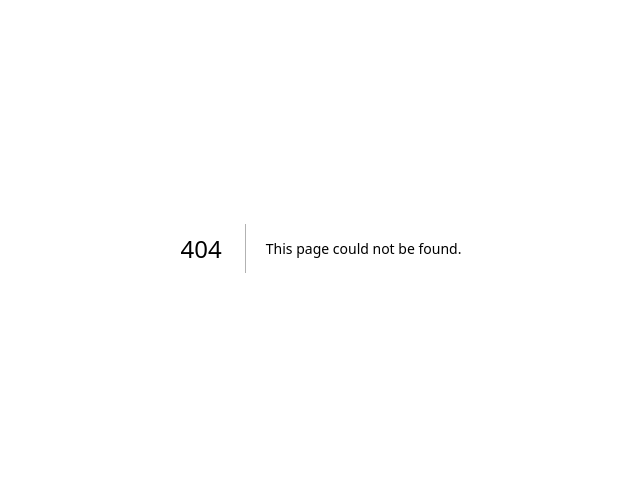
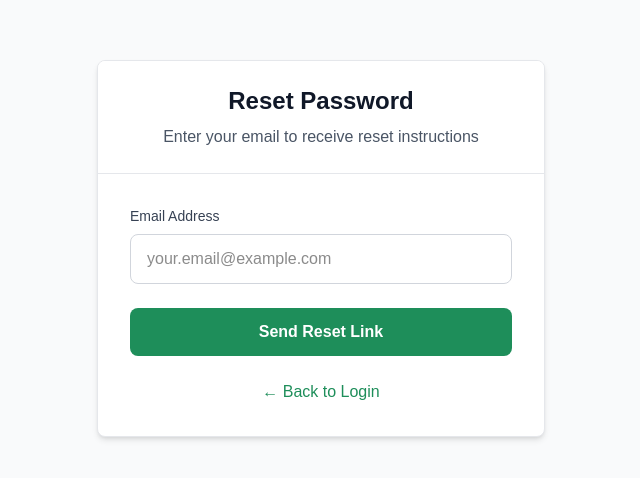
Before and after one commit to marketleveragingmedia-cmd/citizen-activation-system, a Next.js app: page /forgot-password in a window 1280 px wide. Before the commit this address had no page. Shown: the part 152-630 px from the top of the page, without its empty margins (319-959 px from the left). Built offline with nearby package versions, Linux system fonts and the light colour scheme.

Commit message:
Add Forgot Password page and link to prevent lockouts

```diff
--- /dev/null
+++ b/app/forgot-password/page.tsx
@@ -0,0 +1,97 @@
+'use client'
+
+import { useState } from 'react'
+import Link from 'next/link'
+
+export default function ForgotPasswordPage() {
+  const [email, setEmail] = useState('')
+  const [status, setStatus] = useState<'idle' | 'loading' | 'success' | 'error'>('idle')
+  const [message, setMessage] = useState('')
+
+  const handleSubmit = async (e: React.FormEvent) => {
+    e.preventDefault()
+    setStatus('loading')
+
+    try {
+      const response = await fetch('/api/request-password-reset', {
+        method: 'POST',
+        headers: { 'Content-Type': 'application/json' },
+        body: JSON.stringify({ email })
+      })
+
+      const data = await response.json()
+
+      if (response.ok) {
+        setStatus('success')
+        setMessage('Password reset instructions have been sent to your email.')
+      } else {
+        setStatus('error')
+        setMessage(data.error || 'Failed to send reset email.')
+      }
+    } catch (error) {
+      setStatus('error')
+      setMessage('An error occurred. Please try again.')
+    }
+  }
+
+  return (
+    <div className="min-h-screen bg-gray-50 flex items-center justify-center p-4">
+      <div className="max-w-md w-full">
+        <div className="bg-white border border-gray-200 rounded-lg shadow-md overflow-hidden">
+          <div className="bg-white border-b border-gray-200 px-8 py-6 text-center">
+            <h1 className="text-2xl font-bold text-gray-900">Reset Password</h1>
+            <p className="text-gray-600 mt-2">Enter your email to receive reset instructions</p>
+          </div>
+
+          <div className="p-8">
+            {status === 'success' ? (
+              <div className="text-center">
+                <div className="text-green-600 mb-4">✓ {message}</div>
+                <Link href="/login" className="text-[#1E8E5A] hover:underline">
+                  ← Back to Login
+                </Link>
+              </div>
+            ) : (
+              <form onSubmit={handleSubmit} className="space-y-6">
+                {status === 'error' && (
+                  <div className="bg-red-50 border border-red-200 text-red-700 px-4 py-3 rounded">
+                    {message}
+                  </div>
+                )}
+
+                <div>
+                  <label htmlFor="email" className="block text-sm font-medium text-gray-700 mb-2">
+                    Email Address
+                  </label>
+                  <input
+                    type="email"
+                    id="email"
+                    required
+                    value={email}
+                    onChange={(e) => setEmail(e.target.value)}
+                    className="w-full px-4 py-3 border border-gray-300 rounded-lg focus:ring-2 focus:ring-[#1E8E5A] focus:border-transparent"
+                    placeholder="your.email@example.com"
+                  />
+                </div>
+
+                <button
+                  type="submit"
+                  disabled={status === 'loading'}
+                  className="w-full bg-[#1E8E5A] hover:bg-[#177349] disabled:bg-gray-400 text-white font-bold py-3 px-6 rounded-lg transition-colors"
+                >
+                  {status === 'loading' ? 'Sending...' : 'Send Reset Link'}
+                </button>
+
+                <div className="text-center">
+                  <Link href="/login" className="text-[#1E8E5A] hover:underline">
+                    ← Back to Login
+                  </Link>
+                </div>
+              </form>
+            )}
+          </div>
+        </div>
+      </div>
+    </div>
+  )
+}
--- a/app/login/page.tsx
+++ b/app/login/page.tsx
@@ -94,10 +94,17 @@ export default function LoginPage() {
               </button>
             </form>
 
-            <div className="mt-6 text-center">
-              <a href="/" className="text-[#1E8E5A] hover:underline">
-                ← Back to Request Form
-              </a>
+            <div className="mt-6 space-y-2 text-center">
+              <div>
+                <a href="/forgot-password" className="text-[#1E8E5A] hover:underline">
+                  Forgot Password?
+                </a>
+              </div>
+              <div>
+                <a href="/" className="text-gray-600 hover:underline text-sm">
+                  ← Back to Request Form
+                </a>
+              </div>
             </div>
           </div>
         </div>
--- /dev/null
+++ b/check-login.js
@@ -0,0 +1,24 @@
+import pkg from '@prisma/client';
+const { PrismaClient } = pkg;
+const prisma = new PrismaClient();
+
+async function check() {
+  const user = await prisma.user.findUnique({
+    where: { email: 'drifllc.marketing+345@gmail.com' },
+    include: { strategicPartner: true }
+  });
+
+  console.log('User:', user ? {
+    email: user.email,
+    role: user.role,
+    hasPassword: !!user.password,
+    partner: user.strategicPartner ? {
+      name: `${user.strategicPartner.firstName} ${user.strategicPartner.lastName}`,
+      status: user.strategicPartner.status
+    } : null
+  } : 'NOT FOUND');
+
+  await prisma.$disconnect();
+}
+
+check().catch(console.error);
--- a/check-partner.js
+++ b/check-partner.js
@@ -1,11 +1,37 @@
-const { PrismaClient } = require('@prisma/client');
-const prisma = new PrismaClient();
+const { PrismaClient } = require('@prisma/client')
+const prisma = new PrismaClient()
 
-async function main() {
-  const partner = await prisma.strategicPartner.findFirst({
-    where: { email: 'test.partner@example.com' }
-  });
-  console.log(JSON.stringify(partner, null, 2));
+async function checkPartner() {
+  try {
+    const user = await prisma.user.findUnique({
+      where: { email: 'drifllc.marketing+345@gmail.com' },
+      include: {
+        strategicPartner: true
+      }
+    })
+
+    if (!user) {
+      console.log('❌ User not found')
+      return
+    }
+
+    console.log('✅ User found:')
+    console.log('- Email:', user.email)
+    console.log('- Role:', user.role)
+    console.log('- Has password:', !!user.password)
+    console.log('- Strategic Partner:', user.strategicPartner ? 'YES' : 'NO')
+
+    if (user.strategicPartner) {
+      console.log('\nStrategic Partner Details:')
+      console.log('- Name:', user.strategicPartner.firstName, user.strategicPartner.lastName)
+      console.log('- Status:', user.strategicPartner.status)
+      console.log('- Referral Code:', user.strategicPartner.referralCode)
+    }
+  } catch (error) {
+    console.error('Error:', error.message)
+  } finally {
+    await prisma.$disconnect()
+  }
 }
 
-main().finally(() => prisma.$disconnect());
+checkPartner()
--- /dev/null
+++ b/check-user.mjs
@@ -0,0 +1,27 @@
+import { PrismaClient } from '@prisma/client'
+
+const prisma = new PrismaClient()
+
+async function main() {
+  const user = await prisma.user.findUnique({
+    where: { email: 'drifllc.marketing+345@gmail.com' },
+    include: { strategicPartner: true }
+  })
+
+  if (!user) {
+    console.log('❌ User NOT FOUND')
+  } else {
+    console.log('✅ User found:')
+    console.log('Email:', user.email)
+    console.log('Role:', user.role)
+    console.log('Has Password:', !!user.password)
+    if (user.strategicPartner) {
+      console.log('Partner Name:', user.strategicPartner.firstName, user.strategicPartner.lastName)
+      console.log('Partner Status:', user.strategicPartner.status)
+    } else {
+      console.log('❌ NO Strategic Partner record')
+    }
+  }
+}
+
+main().catch(console.error).finally(() => prisma.$disconnect())
```
